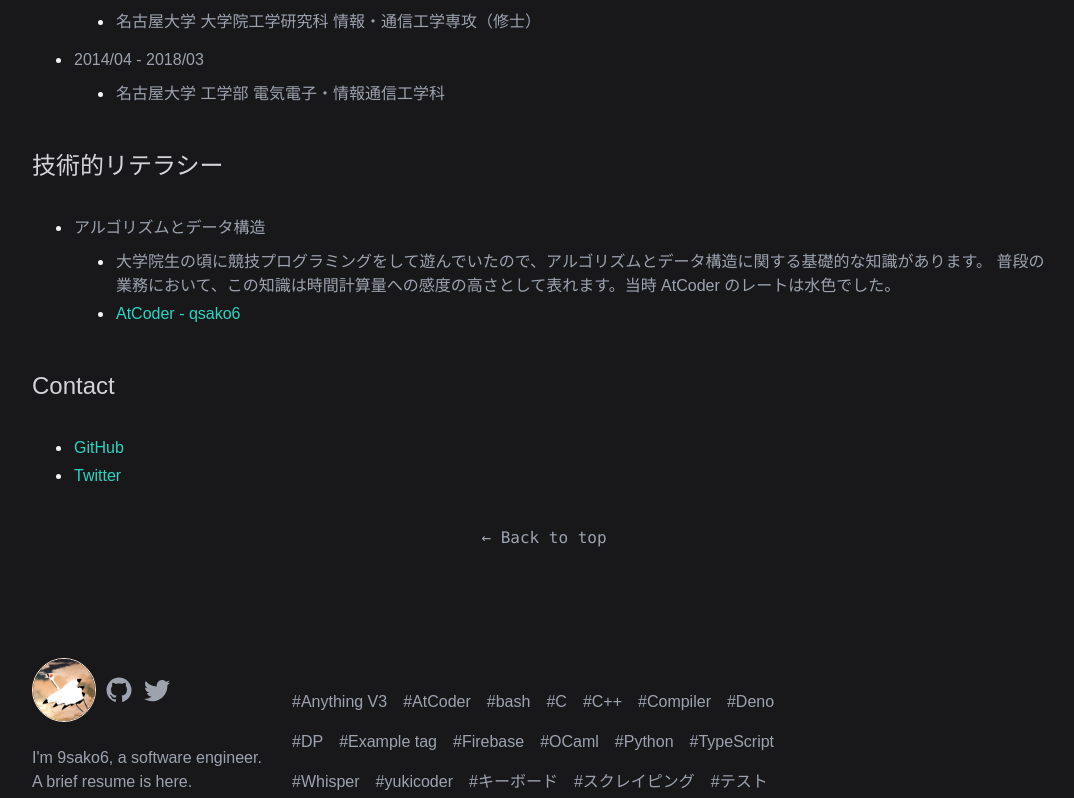
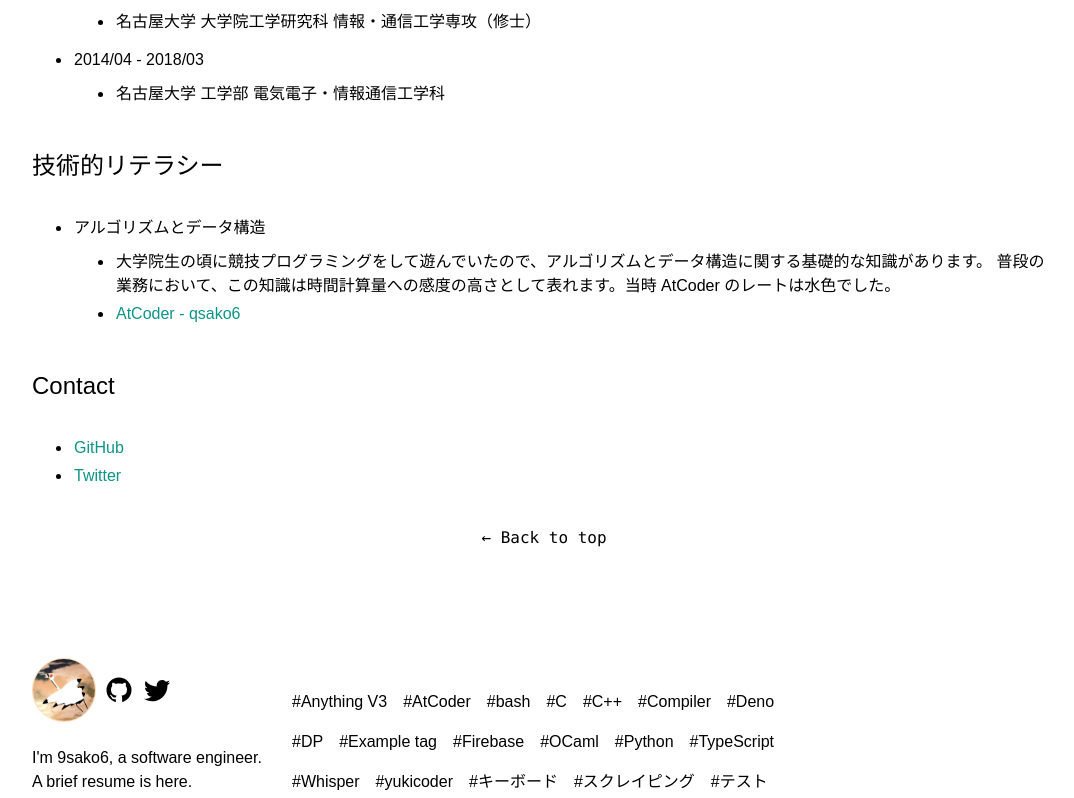
Before and after one commit to 9sako6/9sako6.github.io, a Next.js app: page /about in a window 1280 px wide. Shown: the part 730-1528 px from the top of the page, without its empty margins (96-1170 px from the left). Built offline with nearby package versions, Linux system fonts and the light colour scheme.

Commit message:
Remove dark theme

```diff
--- a/src/app/layout.tsx
+++ b/src/app/layout.tsx
@@ -1,14 +1,13 @@
+import "@/styles/footnote.css";
 import "@/styles/globals.css";
+import "@/styles/mermaid.css";
 import "@/styles/nprogress.css";
+import "@/styles/prism.css";
 import "@/styles/rehype-prism-plus.css";
-import "@/styles/prism.css";
-import "@/styles/mermaid.css";
-import "@/styles/footnote.css";
 
+import { Footer } from "@/components/ui/Footer";
+import { Header } from "@/components/ui/Header";
 import { Metadata } from "next";
-import { Header } from "@/components/ui/Header";
-import { Footer } from "@/components/ui/Footer";
-import { ThemeProvider } from "@/providers/ThemeProvider";
 
 import { Noto_Serif_JP } from "next/font/google";
 
@@ -56,9 +55,7 @@ export default function RootLayout({
   return (
     <html lang="ja" className={`${notoSerifJp.className}`}>
       <body className="pl-4 pr-4">
-        <ThemeProvider>
-          <Header />
-        </ThemeProvider>
+        <Header />
         <main className="flex items-center justify-center">
           <div className="md:max-w-5xl w-full">{children}</div>
         </main>
--- a/src/components/ui/Header.tsx
+++ b/src/components/ui/Header.tsx
@@ -1,5 +1,4 @@
 import Link from "next/link";
-// import { ThemeChanger } from "@/components/ui/ThemeChanger";
 import { SiteTitle } from "@/components/ui/SiteTitle";
 
 export const Header = (): JSX.Element => {
@@ -9,11 +8,6 @@ export const Header = (): JSX.Element => {
         <Link href="/">
           <SiteTitle />
         </Link>
-        {/* <ul className="flex md:text-2xl text-xl items-center">
-          <li>
-            <ThemeChanger />
-          </li>
-        </ul> */}
       </nav>
     </header>
   );
--- a/src/components/ui/ThemeChanger.tsx
+++ /dev/null
@@ -1,37 +0,0 @@
-"use client";
-
-import { useTheme } from "next-themes";
-import { SunIcon } from "@/components/ui/icons/SunIcon";
-import { MoonIcon } from "@/components/ui/icons/MoonIcon";
-import { useEffect, useState } from "react";
-
-export const ThemeChanger = () => {
-  const [mounted, setMounted] = useState(false);
-  const { theme, setTheme } = useTheme();
-
-  useEffect(() => {
-    setMounted(true);
-  }, []);
-
-  if (!mounted) return null;
-
-  return (
-    <div>
-      {theme === "dark" ? (
-        <div
-          className="hover:text-teal-600 dark:hover:text-teal-400 cursor-pointer"
-          onClick={() => setTheme("light")}
-        >
-          <SunIcon />
-        </div>
-      ) : (
-        <div
-          className="hover:text-teal-600 dark:hover:text-teal-400 cursor-pointer"
-          onClick={() => setTheme("dark")}
-        >
-          <MoonIcon />
-        </div>
-      )}
-    </div>
-  );
-};
--- a/src/components/ui/icons/MoonIcon.tsx
+++ /dev/null
@@ -1,10 +0,0 @@
-export const MoonIcon = (): JSX.Element => {
-  return (
-    <svg width="1em" height="1em" viewBox="0 0 32 32">
-      <path
-        fill="currentColor"
-        d="M13.502 5.414a15.075 15.075 0 0 0 11.594 18.194a11.113 11.113 0 0 1-7.975 3.39c-.138 0-.278.005-.418 0a11.094 11.094 0 0 1-3.2-21.584M14.98 3a1.002 1.002 0 0 0-.175.016a13.096 13.096 0 0 0 1.825 25.981c.164.006.328 0 .49 0a13.072 13.072 0 0 0 10.703-5.555a1.01 1.01 0 0 0-.783-1.565A13.08 13.08 0 0 1 15.89 4.38A1.015 1.015 0 0 0 14.98 3Z"
-      ></path>
-    </svg>
-  );
-};
--- a/src/components/ui/icons/SunIcon.tsx
+++ /dev/null
@@ -1,10 +0,0 @@
-export const SunIcon = (): JSX.Element => {
-  return (
-    <svg width="1em" height="1em" viewBox="0 0 512 512">
-      <path
-        fill="currentColor"
-        d="M256 104c-83.813 0-152 68.187-152 152s68.187 152 152 152s152-68.187 152-152s-68.187-152-152-152Zm0 272a120 120 0 1 1 120-120a120.136 120.136 0 0 1-120 120ZM240 16h32v48h-32zm0 432h32v48h-32zm208-208h48v32h-48zm-432 0h48v32H16zm372.687 171.314l22.627-22.627l32 32l-22.627 22.627zm-320-320l22.628-22.628l32 32l-22.628 22.628zm-.002 329.375l32-32l22.628 22.626l-32 32zm320.002-320.003l32-32l22.628 22.628l-32 32z"
-      ></path>
-    </svg>
-  );
-};
--- a/src/providers/ThemeProvider.tsx
+++ /dev/null
@@ -1,15 +0,0 @@
-"use client";
-
-import { ThemeProvider as Provider } from "next-themes";
-
-type Props = {
-  children: React.ReactNode;
-};
-
-export const ThemeProvider: React.FC<Props> = ({ children }) => {
-  return (
-    <Provider defaultTheme="dark" attribute="class">
-      {children}
-    </Provider>
-  );
-};
```
